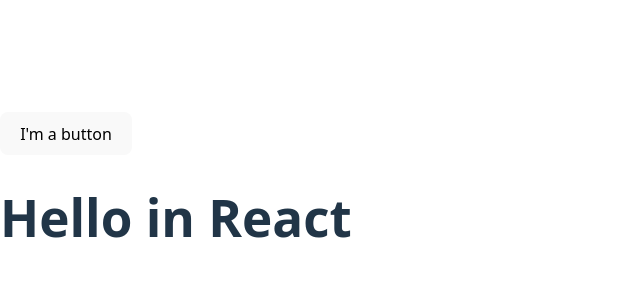
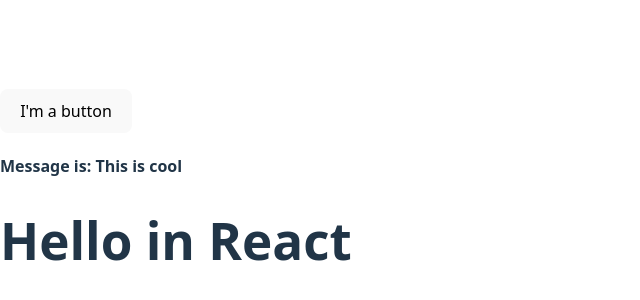
Before and after one commit to ark948/react-tutorial, a React (Vite) app in the folder react-web-project/: page / in a window 1280 px wide. Shown: the part 204-504 px from the top of the page, without its empty margins (0-640 px from the left). Built offline with nearby package versions, Linux system fonts and the light colour scheme.

Commit message:
Rendered a variable

```diff
--- a/react-web-project/src/App.jsx
+++ b/react-web-project/src/App.jsx
@@ -1,3 +1,5 @@
+let message = 'This is cool';
+
 function MyButton() {
     return (
         <button className="avatar">
@@ -10,6 +12,7 @@ export default function App() {
     return (
         <div>
             <MyButton />
+            <h4>Message is: {message}</h4>
             <h1>Hello in React</h1>
         </div>
     )
```
